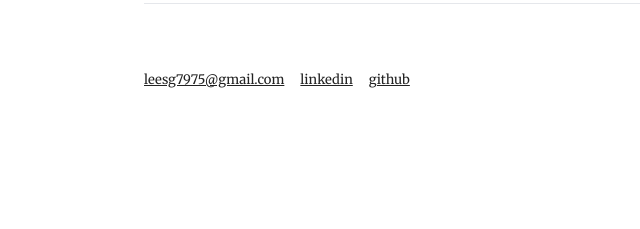
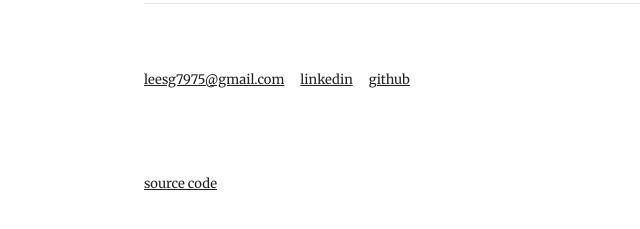
Before and after one commit to geongun20/blog, a Next.js app: page / in a window 1280 px wide. Shown: the part 581-810 px from the top of the page, without its empty margins (180-820 px from the left). Built offline with nearby package versions, Linux system fonts and the light colour scheme; no server answers.

Commit message:
chore: add source code link

```diff
--- a/app/layout.tsx
+++ b/app/layout.tsx
@@ -15,7 +15,8 @@ export default function RootLayout({ children }: { children: ReactNode }) {
               <HomeLink />
             </header>
             <main>{children}</main>
-            <footer className="mt-14 flex flex-row gap-x-4">
+            <footer className="mt-14">
+              <div className="flex flex-row gap-x-4">
                 <Link
                   href="mailto://leesg7975@gmail.com"
                   className="text-[13px] underline"
@@ -34,6 +35,15 @@ export default function RootLayout({ children }: { children: ReactNode }) {
                 >
                   github
                 </Link>
+              </div>
+              <div className="mt-20">
+                <Link
+                  href="https://github.com/geongun20/blog"
+                  className="text-[13px] underline"
+                >
+                  source code
+                </Link>
+              </div>
             </footer>
           </body>
         </html>
```
Lines whose indentation alone changed are shown as unchanged.
